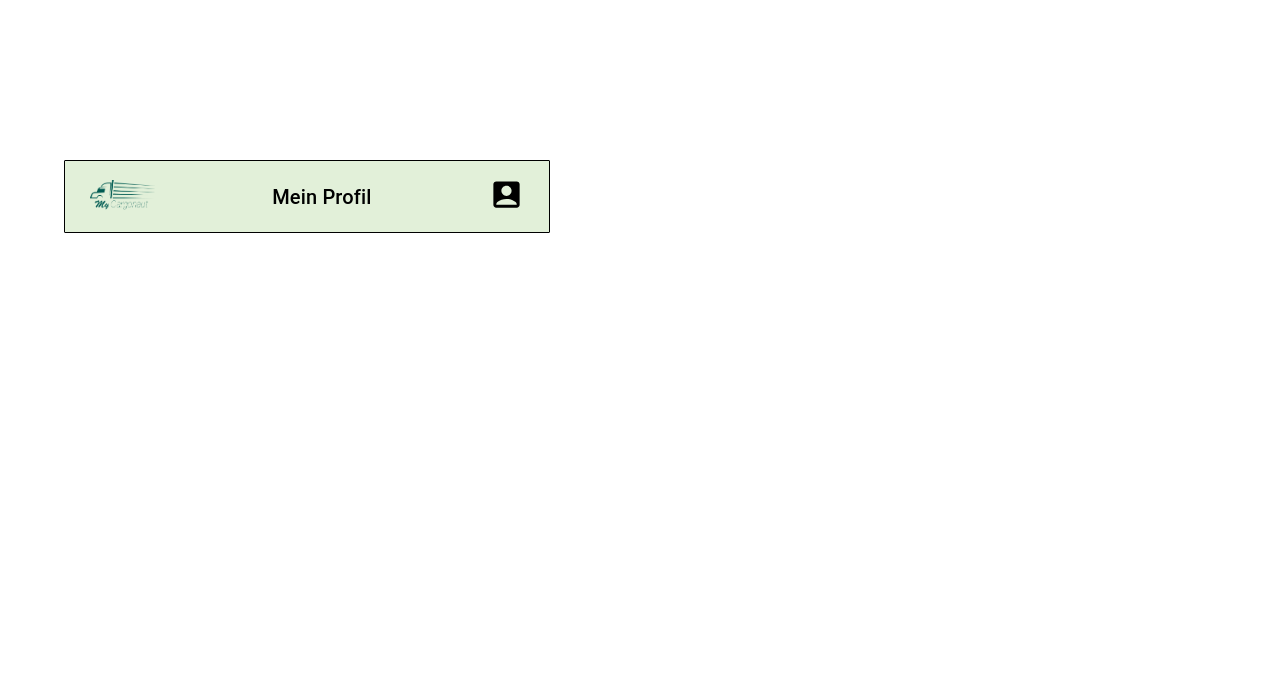
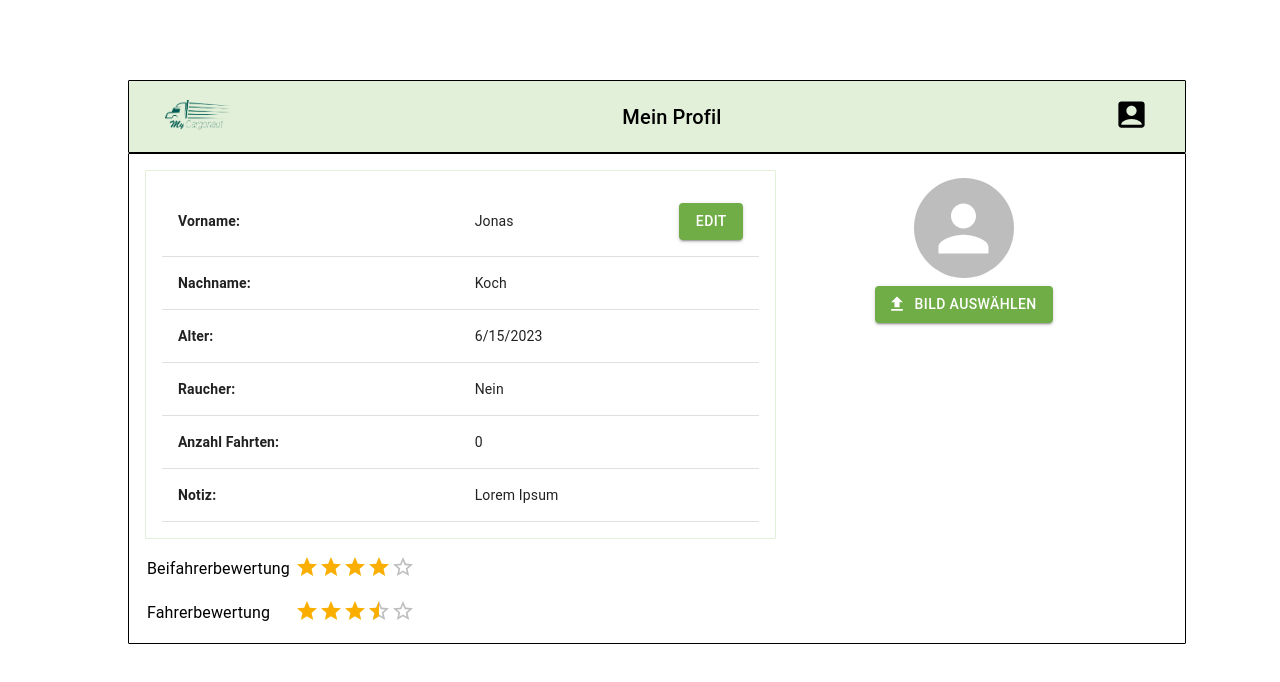
Before and after one commit to mariemllr/MyCargonaut-Frontend, a React (Create React App) app: page / in a window 1280 px wide. Shown: the top 682 px of the page. Built offline with nearby package versions, Linux system fonts and the light colour scheme.

Commit message:
feature: added ProfilePage component

```diff
--- a/package.json
+++ b/package.json
@@ -15,12 +15,14 @@
     "@types/node": "^16.18.36",
     "@types/react": "^18.2.12",
     "@types/react-dom": "^18.2.5",
+    "@types/redux-logger": "^3.0.9",
     "axios": "^1.4.0",
     "date-fns": "^2.30.0",
     "react": "^18.2.0",
     "react-dom": "^18.2.0",
     "react-redux": "^8.1.0",
     "react-scripts": "5.0.1",
+    "redux-logger": "^3.0.6",
     "typescript": "^4.9.5",
     "web-vitals": "^2.1.4"
   },
--- a/src/App.tsx
+++ b/src/App.tsx
@@ -2,10 +2,17 @@ import { Provider } from 'react-redux';
 import './App.css';
 import { AdapterDateFns } from '@mui/x-date-pickers/AdapterDateFns';
 import { LocalizationProvider } from '@mui/x-date-pickers';
-import { combineReducers, configureStore } from '@reduxjs/toolkit';
+import {
+  applyMiddleware,
+  combineReducers,
+  configureStore,
+} from '@reduxjs/toolkit';
 import userReducer from '../src/reducer/user';
 import HomePage from './pages/HomePage/HomePage';
 import ProfilePage from './pages/ProfilePage/ProfilePage';
+import { ThemeProvider } from '@mui/material/styles';
+import theme from './styles/theme';
+import reduxLogger from 'redux-logger';
 
 const reducer = combineReducers({
   user: userReducer,
@@ -13,10 +20,22 @@ const reducer = combineReducers({
 
 const store = configureStore({
   reducer: reducer,
+  middleware: (getDefaultMiddleware) => {
+    const middleware = getDefaultMiddleware({ serializableCheck: false });
+    if (
+      process.env.REACT_APP_ENABLE_REDUX_LOGGING === 'true' &&
+      process.env.NODE_ENV === 'development'
+    ) {
+      middleware.push(reduxLogger);
+    }
+    return middleware;
+  },
 });
+
 export type RootState = ReturnType<typeof reducer>;
 function App() {
   return (
+    <ThemeProvider theme={theme}>
       <LocalizationProvider dateAdapter={AdapterDateFns}>
         <Provider store={store}>
           <div className='App'>
@@ -24,6 +43,7 @@ function App() {
           </div>
         </Provider>
       </LocalizationProvider>
+    </ThemeProvider>
   );
 }
 
--- /dev/null
+++ b/src/components/Evaluation/Evaluation.tsx
@@ -0,0 +1,35 @@
+import React from 'react';
+import { Box, Rating, Typography } from '@mui/material';
+
+interface EvaluationProps {
+  value: number;
+  name: string;
+}
+
+const Evaluation = ({ value, name }: EvaluationProps) => {
+  return (
+    <Box
+      sx={{
+        display: 'flex',
+        flexDirection: 'row',
+        alignItems: 'center',
+        mt: '2vh',
+      }}
+    >
+      <Box
+        sx={{
+          display: 'flex',
+          justifyContent: 'flex-start',
+          minWidth: '150px',
+        }}
+      >
+        <Typography component='legend'>{name}</Typography>
+      </Box>
+      <Box>
+        <Rating name={name} value={value} precision={0.5} readOnly />
+      </Box>
+    </Box>
+  );
+};
+
+export default Evaluation;
--- a/src/components/ProfileHeader/ProfileHeader.tsx
+++ b/src/components/ProfileHeader/ProfileHeader.tsx
@@ -10,9 +10,8 @@ const ProfileHeader: React.FC = () => {
         borderRadius: '1px',
         display: 'flex',
         justifyContent: 'center',
-        mt: '20vh',
         p: '2vh',
-        width: '70%',
+        width: '100%',
         backgroundColor: '#e2f0d9',
       }}
     >
--- a/src/components/ProfileInformation/ProfileInformation.tsx
+++ b/src/components/ProfileInformation/ProfileInformation.tsx
@@ -1,16 +1,123 @@
-import { Container, Box } from '@mui/material';
+import {
+  Container,
+  Box,
+  Grid,
+  Table,
+  TableBody,
+  TableRow,
+  TableCell,
+  Button,
+} from '@mui/material';
+import Grid2 from '@mui/material/Unstable_Grid2';
+import { UserState } from '../../reducer/user';
+import UserAvatar from '../UserAvatar/UserAvatar';
+import Evaluation from '../Evaluation/Evaluation';
 
-const ProfileInformation: React.FC = () => {
+interface ProfileInformationProps {
+  user: UserState;
+}
+
+const ProfileInformation: React.FC<ProfileInformationProps> = ({ user }) => {
+  const handleEdit = () => {
+    // Add your functionality here
+  };
+
   return (
-    <Container>
-      <Box
-        sx={{
-          display: 'flex',
-          border: '1.5px solid #e2f0d10',
-          borderRadius: '1px',
-        }}
-      ></Box>
-    </Container>
+    <Box
+      sx={{
+        border: '1.5px solid black',
+        borderRadius: '1px',
+        width: '100%',
+        p: '2vh',
+      }}
+    >
+      <Grid2 container>
+        <Grid2 xs={7}>
+          <Box
+            sx={{
+              border: '1.5px solid #e2f0d9',
+              borderRadius: '1px',
+              width: '100%',
+              p: '2vh',
+              display: 'flex',
+              flexDirection: 'column',
+              alignItems: 'start',
+            }}
+          >
+            <Table>
+              <TableBody>
+                <TableRow>
+                  <TableCell>
+                    <strong>Vorname:</strong>
+                  </TableCell>
+                  <TableCell>
+                    <Box
+                      sx={{
+                        display: 'flex',
+                        justifyContent: 'space-between',
+                        alignItems: 'center',
+                      }}
+                    >
+                      <Box>{user.firstName}</Box>
+                      <Button variant='contained' onClick={handleEdit}>
+                        Edit
+                      </Button>
+                    </Box>
+                  </TableCell>
+                </TableRow>
+                <TableRow>
+                  <TableCell>
+                    <strong>Nachname:</strong>
+                  </TableCell>
+                  <TableCell>{user.lastName}</TableCell>
+                </TableRow>
+                <TableRow>
+                  <TableCell>
+                    <strong>Alter:</strong>
+                  </TableCell>
+                  <TableCell>{user.birthday?.toLocaleDateString()}</TableCell>
+                </TableRow>
+                <TableRow>
+                  <TableCell>
+                    <strong>Raucher:</strong>
+                  </TableCell>
+                  <TableCell>{user.smoker ? 'Ja' : 'Nein'}</TableCell>
+                </TableRow>
+                <TableRow>
+                  <TableCell>
+                    <strong>Anzahl Fahrten:</strong>
+                  </TableCell>
+                  <TableCell>{user.rideCount}</TableCell>
+                </TableRow>
+                <TableRow>
+                  <TableCell>
+                    <strong>Notiz:</strong>
+                  </TableCell>
+                  <TableCell>{user.note}</TableCell>
+                </TableRow>
+              </TableBody>
+            </Table>
+          </Box>
+        </Grid2>
+        <Grid2 xs={5}>
+          <UserAvatar
+            onChange={function (
+              event: React.ChangeEvent<HTMLInputElement>,
+            ): void {
+              throw new Error('Function not implemented.');
+            }}
+            lastName={user.lastName}
+            image={user.image}
+          ></UserAvatar>
+        </Grid2>
+        <Grid2 xs={12}>
+          <Evaluation value={4} name={'Beifahrerbewertung'}></Evaluation>
+        </Grid2>
+        <Grid2 xs={12}>
+          <Evaluation value={3.5} name={'Fahrerbewertung'}></Evaluation>
+        </Grid2>
+      </Grid2>
+    </Box>
   );
 };
 
--- a/src/components/UserAvatar/UserAvatar.tsx
+++ b/src/components/UserAvatar/UserAvatar.tsx
@@ -10,9 +10,18 @@ type UserAvatarProps = {
 
 const UserAvatar = ({ lastName, image, onChange }: UserAvatarProps) => {
   return (
-    <Box sx={{ margin: 1 }}>
+    <Box
+      sx={{
+        margin: 1,
+        display: 'flex',
+        flexDirection: 'column',
+        alignItems: 'center',
+        justifyContent: 'center',
+        width: '100%',
+      }}
+    >
       <Avatar
-        sx={{ width: 100, height: 100, mb: 1, marginLeft: 5, marginRight: 2 }}
+        sx={{ width: 100, height: 100, mb: 1 }}
         alt={lastName}
         src={image}
       />
--- a/src/pages/ProfilePage/ProfilePage.tsx
+++ b/src/pages/ProfilePage/ProfilePage.tsx
@@ -1,21 +1,33 @@
-// ProfilePage.tsx
 import React from 'react';
 import { useSelector } from 'react-redux';
-import { Container, Box } from '@mui/material';
+import { Box } from '@mui/material';
 import { RootState } from '../../App';
 import ProfileHeader from '../../components/ProfileHeader/ProfileHeader';
 import ProfileInformation from '../../components/ProfileInformation/ProfileInformation';
+import Grid2 from '@mui/material/Unstable_Grid2';
 
 const ProfilePage: React.FC = () => {
   const currentUser = useSelector((state: RootState) => state.user);
 
   return (
-    <Container>
-      <Box sx={{ display: 'flex', justifyContent: 'center' }}>
-        <ProfileHeader></ProfileHeader>
-        <ProfileInformation></ProfileInformation>
-      </Box>
-    </Container>
+    <Box
+      sx={{
+        display: 'flex',
+        justifyContent: 'center',
+        alignItems: 'flex-start',
+        height: '100vh',
+        mt: '10vh',
+      }}
+    >
+      <Grid2 container sx={{ width: '80%' }}>
+        <Grid2 xs={12}>
+          <ProfileHeader></ProfileHeader>
+        </Grid2>
+        <Grid2 xs={12}>
+          <ProfileInformation user={currentUser}></ProfileInformation>
+        </Grid2>
+      </Grid2>
+    </Box>
   );
 };
 
--- a/src/reducer/user.ts
+++ b/src/reducer/user.ts
@@ -9,18 +9,26 @@ export type UserState = {
   id?: number;
   password?: string;
   isLoggedIn?: boolean;
+  smoker?: boolean;
+  note?: string;
+  birthday?: Date;
+  rideCount?: number;
 };
 
-const initialState = {
-  firstName: undefined,
-  lastName: undefined,
-  email: undefined,
-  phone: undefined,
-  image: undefined,
-  id: undefined,
-  password: undefined,
+const initialState: UserState = {
+  firstName: 'Jonas',
+  lastName: 'Koch',
+  email: 'jonaskoch@gmail.com',
+  phone: '01752644826',
+  image: '',
+  id: 1,
+  password: 'fasdfdsf',
   isLoggedIn: false,
-} as UserState;
+  smoker: false,
+  note: 'Lorem Ipsum',
+  birthday: new Date(),
+  rideCount: 0,
+};
 
 export const userSlice = createSlice({
   name: 'user',
@@ -33,8 +41,19 @@ export const userSlice = createSlice({
       return initialState;
     },
     setUser: (state, action: PayloadAction<UserState>) => {
-      const { firstName, lastName, email, phone, image, id, isLoggedIn } =
-        action.payload;
+      const {
+        firstName,
+        lastName,
+        email,
+        phone,
+        image,
+        id,
+        isLoggedIn,
+        smoker,
+        note,
+        birthday,
+        rideCount,
+      } = action.payload;
       state.firstName = firstName;
       state.lastName = lastName;
       state.email = email;
@@ -42,6 +61,10 @@ export const userSlice = createSlice({
       state.image = image;
       state.id = id;
       state.isLoggedIn = isLoggedIn;
+      state.smoker = smoker;
+      state.note = note;
+      state.birthday = birthday;
+      state.rideCount = rideCount; // And here
     },
     setFirstName: (state, action: PayloadAction<string>) => {
       state.firstName = action.payload;
@@ -61,6 +84,18 @@ export const userSlice = createSlice({
     setPassword: (state, action: PayloadAction<string>) => {
       state.password = action.payload;
     },
+    setSmoker: (state, action: PayloadAction<boolean>) => {
+      state.smoker = action.payload;
+    },
+    setNote: (state, action: PayloadAction<string>) => {
+      state.note = action.payload;
+    },
+    setBirthday: (state, action: PayloadAction<Date>) => {
+      state.birthday = action.payload;
+    },
+    setRideCount: (state, action: PayloadAction<number>) => {
+      state.rideCount = action.payload;
+    },
   },
 });
 
@@ -74,5 +109,10 @@ export const {
   setImage,
   setPassword,
   setUser,
+  setSmoker,
+  setNote,
+  setBirthday,
+  setRideCount,
 } = userSlice.actions;
+
 export default userSlice.reducer;
--- /dev/null
+++ b/src/styles/theme.tsx
@@ -0,0 +1,22 @@
+import { createTheme } from '@mui/material/styles';
+
+const theme = createTheme({
+  palette: {
+    primary: {
+      main: '#70ad47',
+    },
+  },
+  components: {
+    MuiButton: {
+      styleOverrides: {
+        root: {
+          '&.MuiButton-containedPrimary': {
+            color: 'white',
+          },
+        },
+      },
+    },
+  },
+});
+
+export default theme;
```
Also changed, not shown: .eslintrc.json, 2 other files (tests, documents, lock files or other folders). Lines whose indentation alone changed are shown as unchanged.
